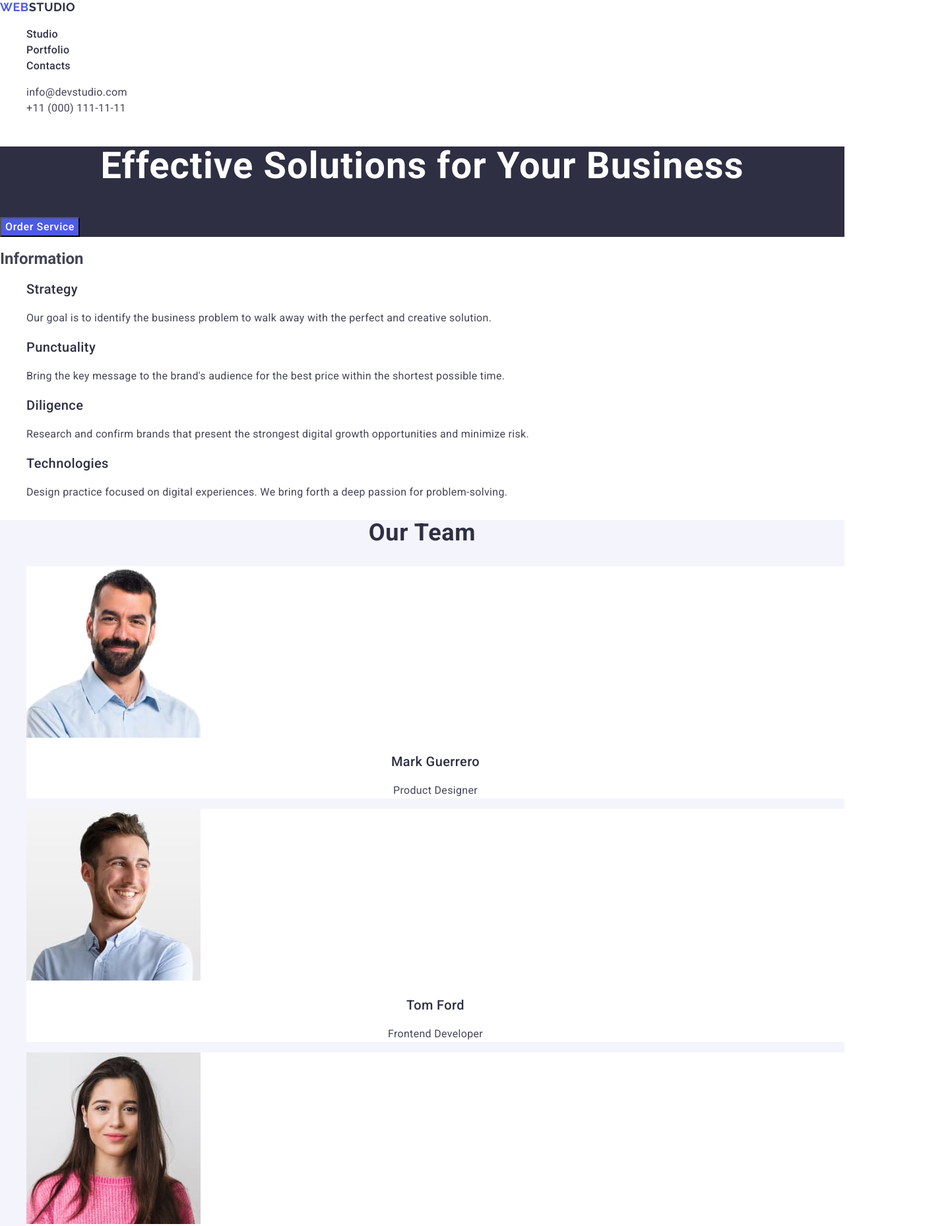
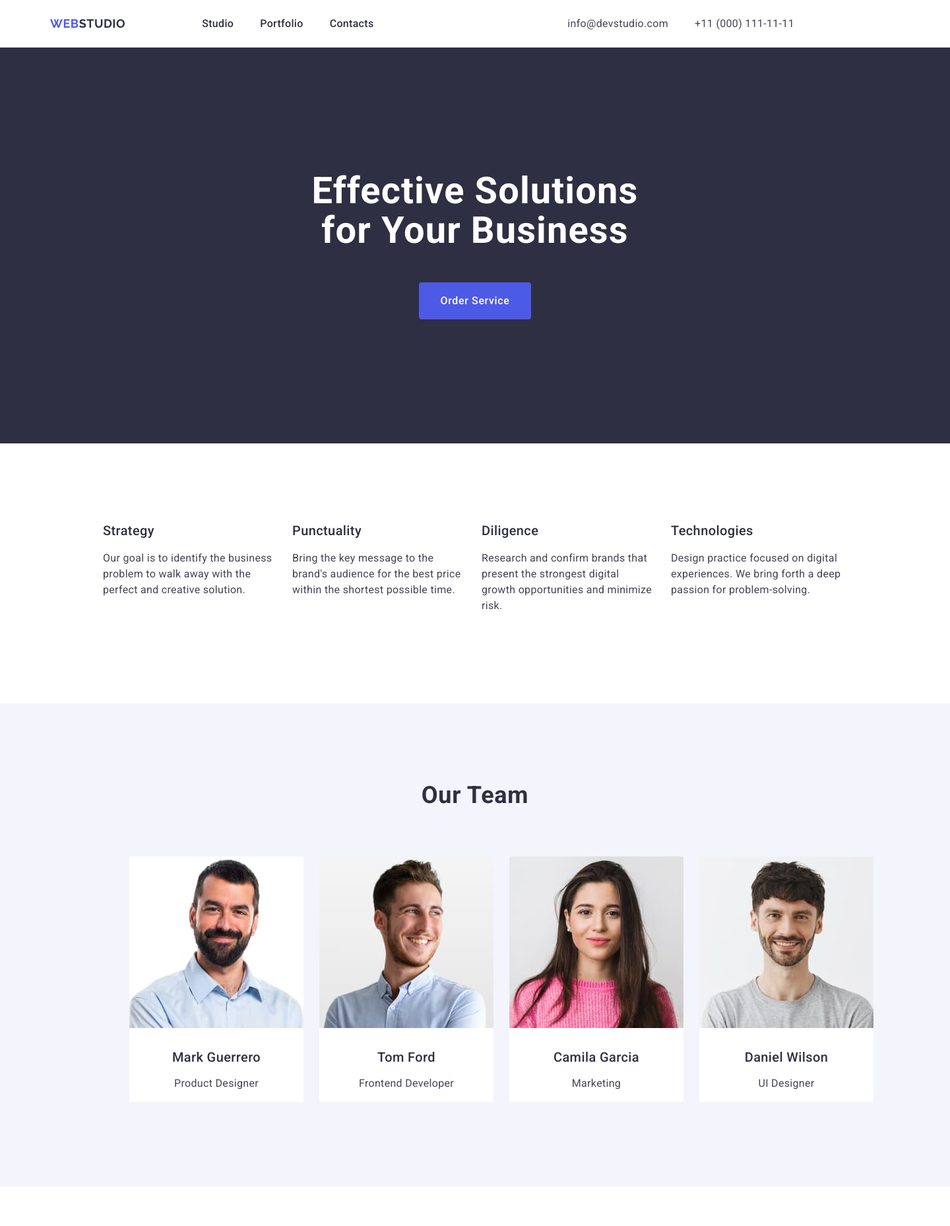
Before and after one commit to Yulia-polis/goit-markup-hw-03, a plain HTML site: page index.html in a window 1280 px wide. Shown: the top 1858 px of the page at 66% size, 1440 px wide, since content can reach past the window. Drawn offline with nearby package versions, Linux system fonts and the light colour scheme.

Commit message:
homework version1

```diff
--- a/css/styles.css
+++ b/css/styles.css
@@ -3,17 +3,58 @@ body{
     color: #434455;
     background-color: #fff;
 }
+
+
 a{
     text-decoration: none;
 }
+h1,h2,h3,h4,h5,h6{
+margin-top: 0;
+margin-bottom: 0;
+}
 ul, ol{
     list-style-type: none;
+    margin-top: 0;
+    margin-bottom: 0;
+    margin-left: 0;
 }
 button{
     cursor: pointer;
 }
 
 /*  #region Header */
+
+.container{
+    width: 1158px;
+    padding-left: 15px;
+    padding-right: 15px;
+    margin-left: auto;
+    margin-right: auto;
+    display: flex;
+    gap: 76px;
+    justify-content: space-between;
+    align-items: center;
+}
+    .nav-main{
+    display: flex;
+    gap: 40px;
+}
+.navigation-menu{
+    display: flex;
+    gap: 76px;
+    align-items: center;
+}
+.navigation{
+    font-weight: 500;
+font-size: 16px;
+line-height: 1.5;
+letter-spacing: 0.02em;
+color: #2e2f42;
+display: block;
+padding-top: 24px;
+padding-bottom: 24px;
+}
+
 .logo-studio{
     color: #2e2f42;
 }
@@ -26,19 +67,17 @@ button{
     text-transform: uppercase;
     color: #4D5AE5;
     }
-.navigation{
-        font-weight: 500;
-    font-size: 16px;
-    line-height: 1.5;
-    letter-spacing: 0.02em;
-    color: #2e2f42;
-    }
+
 
 .navigation:hover,
 .navigation:focus{
         color: #404bbf;
     }
 
+    .adress-main{
+        display: flex;
+        gap: 40px;
+    }
     .addres-list{
         font-style: normal;
     }
@@ -60,6 +99,12 @@ button{
     /* #region Hero */
     .hero{
         background-color: #2e2f42;
+        width: 1440px;
+        height: 600px;
+
+        padding-top: 188px;
+
+
     }
     .title-hero{
         font-weight: 700;
@@ -68,6 +113,12 @@ button{
     letter-spacing: 0.02em;
     text-align: center;
     color: #fff;
+    width: 496px;
+    height: 120px;
+    margin-right: auto;
+    margin-bottom: 48px;
+    margin-left: auto;
+
     }
     .hero-btn{
         font-weight: 500;
@@ -77,6 +128,13 @@ button{
     color: #fff;
     background-color: #4d5ae5;
     font-family: inherit;
+    text-align: center;
+display: block;
+margin-right: auto;
+margin-left: auto;
+padding: 16px 32px;
+border: none;
+border-radius: 4px;
     }
     .hero-btn:hover,
     .hero-btn:focus{
@@ -86,13 +144,37 @@ button{
 
  /* #region Info  */
 
+ .visually-hidden {
+    position: absolute;
+    width: 1px;
+    height: 1px;
+    margin: -1px;
+    border: 0;
+    padding: 0;
 
+    white-space: nowrap;
+    clip-path: inset(100%);
+    clip: rect(0 0 0 0);
+    overflow: hidden;
+  }
+ .info-list-main{
+    display: flex;
+    column-gap: 24px;
+    padding-top: 120px;
+    padding-left: 156px;
+
+ }
     .info-title{
         font-weight: 500;
     font-size: 20px;
     line-height: 1.2;
     letter-spacing: 0.02em;
     color: #2e2f42;
+    margin-bottom: 18px;
+    }
+
+    .info-li{
+        width: 264px;
     }
 
     .info-p{
@@ -104,12 +186,21 @@ button{
 
     /* #endregion */
     /* #region Team */
-
+.team-list-main{
+    display: flex;
+    column-gap: 24px;
+    margin-left: 156px;
+}
     .team-section{
         background-color: #f4f4fd;
+        width: 1440px;
+        height: 732px;
+        margin-top: 120px;
     }
     .team-list{
         background-color: #fff;
+        width: 264px;
+
     }
     .team-title{
         font-weight: 700;
@@ -119,6 +210,16 @@ button{
     text-align: center;
     color: #2e2f42;
     text-transform: capitalize;
+    margin-bottom: 72px;
+    padding-top: 120px;
+    }
+
+
+    .team-img{
+        margin-bottom: 32px;
+        display: block;
+        max-width: 100%;
+        height: auto;
     }
 
     .team-name{
@@ -128,6 +229,7 @@ button{
     letter-spacing: 0.02em;
     text-align: center;
     color: #2e2f42;
+    margin-bottom: 8px;
     }
 
     .team-post{
@@ -141,6 +243,22 @@ button{
 
 
     /* #region Port */
+
+
+.port-list-main{
+    display: flex;
+    flex-wrap: wrap;
+    column-gap: 24px;
+    row-gap: 48px;
+    margin-left: 156px;
+}
+    .img-port{
+        display: block;
+        max-width: 100%;
+        height: auto;
+
+    }
+
     .port-title {
         font-weight: 700;
     font-size: 36px;
@@ -149,6 +267,8 @@ button{
     text-align: center;
     color: #2e2f42;
     text-transform: capitalize;
+    margin-bottom: 72px;
+    margin-top: 120px;
     }
     .port-name {
         font-weight: 500;
@@ -156,17 +276,24 @@ button{
     line-height: 1.2;
     letter-spacing: 0.02em;
     color: #2e2f42;
+    margin-top: 32px;
     }
     .port-type {
         font-weight: 400;
     font-size: 16px;
     line-height: 1.5;
     letter-spacing: 0.02em;
+    margin-top: 8px;
     }
     /* #endregion */
 
 .footer{
     background-color: #2e2f42;
+    width: 1440px;
+    height: 312px;
+    margin-top: 120px;
+    padding-left: 156px;
+    padding-top: 100px;
 }
 .logo-footer {
     color: #f4f4fd;
@@ -178,3 +305,6 @@ button{
     letter-spacing: 0.02em;
     color: #f4f4fd;
 }
+.footer-text{
+    width: 264px;
+}
--- a/index.html
+++ b/index.html
@@ -12,10 +12,12 @@
 </head>
   <body>
     <header>
-      <nav id="menu" class="navigation">
+
+      <div class="container">
+        <nav id="menu" class="navigation-menu">
 
           <a class="logo" href="./index.html">Web<span class="logo-studio">Studio</span></a>
-        <ul>
+          <ul class="nav-main">
             <li>
               <a class="navigation" href="./index.html">Studio</a>
             </li>
@@ -27,13 +29,13 @@
             </li>
           </ul>
         </nav>
-
         <address class="addres-list">
-        <ul>
+          <ul class="adress-main">
               <li><a class="address" href="mailto:info@devstudio.com">info@devstudio.com</a></li>
               <li><a class="address" href="tel:+110001111111">+11 (000) 111-11-11</a></li>
           </ul>
         </address>
+      </div>
 </header>
 
 <main>
@@ -44,30 +46,30 @@
 
 
       <section>
-          <h2>Information</h2>
-            <ul>
-                <li>
+          <h2 class="visually-hidden">Information</h2>
+            <ul class="info-list-main">
+                <li class="info-li">
                     <h3 class="info-title">Strategy</h3>
                     <p class="info-p">
                       Our goal is to identify the business problem to walk away with the
                       perfect and creative solution.
                     </p>
                 </li>
-                <li>
+                <li class="info-li">
                     <h3 class="info-title">Punctuality</h3>
                     <p class="info-p">
                       Bring the key message to the brand's audience for the best price
                       within the shortest possible time.
                     </p>
                 </li>
-                <li>
+                <li class="info-li">
                     <h3 class="info-title">Diligence</h3>
                     <p class="info-p">
                       Research and confirm brands that present the strongest digital growth
                       opportunities and minimize risk.
                     </p>
                 </li>
-                <li>
+                <li class="info-li">
                     <h3 class="info-title">Technologies</h3>
                     <p class="info-p">
                       Design practice focused on digital experiences. We bring forth a deep
@@ -79,9 +81,9 @@
 
       <section class="team-section">
           <h2 class="team-title">Our Team</h2>
-            <ul>
+            <ul class="team-list-main">
                 <li class="team-list">
-                    <img
+                    <img class="team-img"
                       src="./images/img.jpg"
                       alt="portrait Mark Guerrero"
                       width="264"
@@ -91,7 +93,7 @@
                     <p class="team-post">Product Designer</p>
                 </li>
                 <li class="team-list">
-                    <img
+                    <img class="team-img"
                       src="./images/img-tom.jpg"
                       alt="portrait Tom Ford"
                       width="264"
@@ -101,7 +103,7 @@
                     <p class="team-post">Frontend Developer</p>
                 </li>
                 <li class="team-list">
-                    <img
+                    <img class="team-img"
                       src="./images/img-camila.jpg"
                       alt="portrait Camila Garcia"
                       width="264"
@@ -111,7 +113,7 @@
                     <p class="team-post">Marketing</p>
                 </li>
                 <li class="team-list">
-                    <img
+                    <img class="team-img"
                       src="./images/img-daniel.jpg"
                       alt="portrait Daniel Wilson"
                       width="264"
@@ -124,36 +126,36 @@
       </section>
 
 
-      <section>
+      <section class="portfolio">
         <h2 class="port-title">Our Portfolio</h2>
-        <ul>
-          <li>
-            <img src="./images/banking-app.jpg" alt="Banking App" width="360" height="300">
+        <ul class="port-list-main">
+          <li class="port-list">
+            <img class="img-port" src="./images/banking-app.jpg" alt="Banking App" width="360" height="300">
             <h3 class="port-name">Banking App</h3>
             <p class="port-type">App</p>
           </li>
-          <li>
-            <img src="./images/cashless-payment.jpg" alt="Cashless Payment" width="360" height="300">
+          <li class="port-list">
+            <img class="img-port"  src="./images/cashless-payment.jpg" alt="Cashless Payment" width="360" height="300">
             <h3 class="port-name">Cashless Payment</h3>
             <p class="port-type">Marketing</p>
           </li>
-          <li>
-            <img src="./images/meditation-app.jpg" alt="Meditation App" width="360" height="300">
+          <li class="port-list">
+            <img class="img-port" src="./images/meditation-app.jpg" alt="Meditation App" width="360" height="300">
             <h3 class="port-name">Meditation App</h3>
             <p class="port-type">App</p>
           </li>
-          <li>
-            <img src="./images/taxi-service.jpg" alt="Taxi Service" width="360" height="300">
+          <li class="port-list">
+            <img class="img-port" src="./images/taxi-service.jpg" alt="Taxi Service" width="360" height="300">
             <h3 class="port-name">Taxi Service</h3>
             <p class="port-type">Marketing</p>
           </li>
-          <li>
-            <img src="./images/screen-illustrations.jpg" alt="Screen Illustrations" width="360" height="300">
+          <li class="port-list">
+            <img class="img-port" src="./images/screen-illustrations.jpg" alt="Screen Illustrations" width="360" height="300">
             <h3 class="port-name">Screen Illustrations</h3>
             <p class="port-type">Design</p>
           </li>
-          <li>
-            <img src="./images/online-courses.jpg" alt="Online Courses" width="360" height="300">
+          <li class="port-list">
+            <img class="img-port" src="./images/online-courses.jpg" alt="Online Courses" width="360" height="300">
             <h3 class="port-name">Online Courses</h3>
             <p class="port-type">Marketing</p>
           </li>
@@ -163,12 +165,15 @@
     </main>
 
     <footer class="footer">
+      <div class="footer-text">
           <a class="logo" href="./index.html">Web<span class="logo-footer">Studio</span> </a>
 
       <p class="info-footer">
         Increase the flow of customers and sales for your business with digital
         marketing & growth solutions.
       </p>
+      </div>
+
     </footer>
   </body>
 </html>
```
Lines whose indentation alone changed are shown as unchanged.
